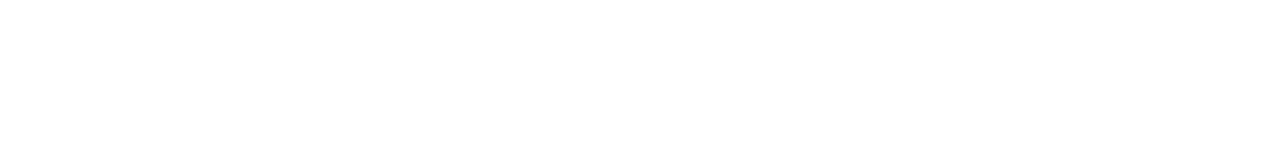
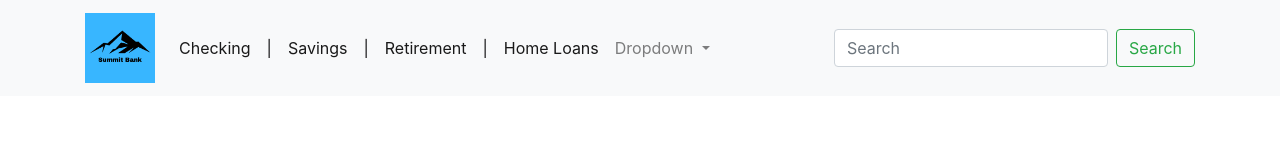
Before and after one commit to MoisesFC/summitBankPortfolioProject, a website: page index.html in a window 1280 px wide. Drawn offline with nearby package versions, Linux system fonts and the light colour scheme.

Commit message:
added the navbar with its li elements

```diff
--- a/index.html
+++ b/index.html
@@ -5,8 +5,65 @@
     <meta http-equiv="X-UA-Compatible" content="IE=edge">
     <meta name="viewport" content="width= , initial-scale=1.0">
     <title>Welcome</title>
+
+    <link rel="stylesheet" href="node_modules/bootstrap/dist/css/bootstrap.min.css">
 </head>
 <body>
+    <header>
+        <nav class="navbar navbar-expand-lg navbar-light bg-light">
+            <div class="container">
+            <button class="navbar-toggler" type="button" data-toggle="collapse" data-target="#navbarSupportedContent" aria-controls="navbarSupportedContent" aria-expanded="false" aria-label="Toggle navigation">
+              <span class="navbar-toggler-icon"></span>
+            </button>
+                      <a class="navbar-brand" href="index.html"><img class="img fluid" src="img/Summit Bank.png" alt="logo" height="70"></a>
+            <div class="collapse navbar-collapse" id="navbarSupportedContent">
+              <ul class="navbar-nav mr-auto">
+                <li class="nav-item active">
+                  <a class="nav-link" href="#">  Checking <span class="sr-only">(current)</span></a>
+                </li>
+                <li class="nav-item active">
+                    <a class="nav-link d-xs-none" href="#">  | <span class="sr-only">(current)</span></a>
+                  </li>
+                <li class="nav-item active">
+                    <a class="nav-link " href="#">  Savings <span class="sr-only">(current)</span></a>
+                  </li>
+                  <li class="nav-item active">
+
+                    <a class="nav-link d-xs-none" href="#">  | <span class="sr-only">(current)</span></a>
+                  </li>
+                  <li class="nav-item active">
+                    <a class="nav-link" href="#">  Retirement <span class="sr-only">(current)</span></a>
+                  </li>
+                  <li class="nav-item active">
+                    <a class="nav-link d-xs-none" href="#">  | <span class="sr-only">(current)</span></a>
+                  </li>
+                  <li class="nav-item active">
+                    <a class="nav-link" href="#">Home Loans <span class="sr-only">(current)</span></a>
+                  </li>
+
+                <li class="nav-item dropdown">
+                  <a class="nav-link dropdown-toggle" href="#" role="button" data-toggle="dropdown" aria-expanded="false">
+                    Dropdown
+                  </a>
+                  <div class="dropdown-menu">
+                    <a class="dropdown-item" href="index.html">Action</a>
+                    <a class="dropdown-item" href="#">Another action</a>
+                    <div class="dropdown-divider"></div>
+                    <a class="dropdown-item" href="#">Something else here</a>
+                  </div>
+                </li>
+              </ul>
+              <form class="form-inline my-2 my-lg-0">
+                <input class="form-control mr-sm-2" type="search" placeholder="Search" aria-label="Search">
+                <button class="btn btn-outline-success my-2 my-sm-0" type="submit">Search</button>
+              </form>
+            </div>
+        </div>
+          </nav>
+    </header>
+    <script src="node_modules/jquery/dist/jquery.slim.min.js"></script>
+    <script src="node_modules/popper.js/dist/umd/popper.min.js"></script>
+    <script src="node_modules/bootstrap/dist/js/bootstrap.min.js"></script>
 
 </body>
 </html>
--- a/package.json
+++ b/package.json
@@ -22,6 +22,8 @@
     "lite-server": "^2.6.1"
   },
   "dependencies": {
+    "bootstrap": "^4.6.0",
+    "jquery": "^3.5.1",
     "latest-version": "^7.0.0"
   }
 }
```
Also changed, not shown: img/Summit Bank.gif (added), img/Summit Bank.png (added), img/Summit BankHoriontalCrop.png (added), 2 other files.
